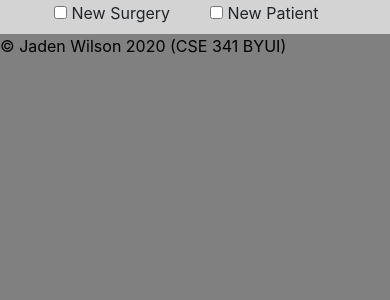
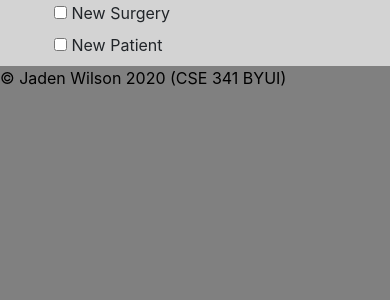
Before and after one commit to jwilson717/cse341, a PHP site: page /surgeryProject/insert.php in a window 390 px wide. Shown: the part 111-411 px from the top of the page. Run offline with PHP 8.4, Linux system fonts and the light colour scheme; the visitor is signed in with stand-in values (Sample User, id 1); data that the repository does not hold is empty; some libraries are stand-ins or nearby versions.

Commit message:
insert page

```diff
--- a/web/surgeryProject/css/insertStyles.css
+++ b/web/surgeryProject/css/insertStyles.css
@@ -5,3 +5,9 @@
 .hide {
    display: none;
 }
+
+@media screen and (max-width: 610px) {
+   .col-6 {
+      min-width: 100%;
+   }
+}
```
